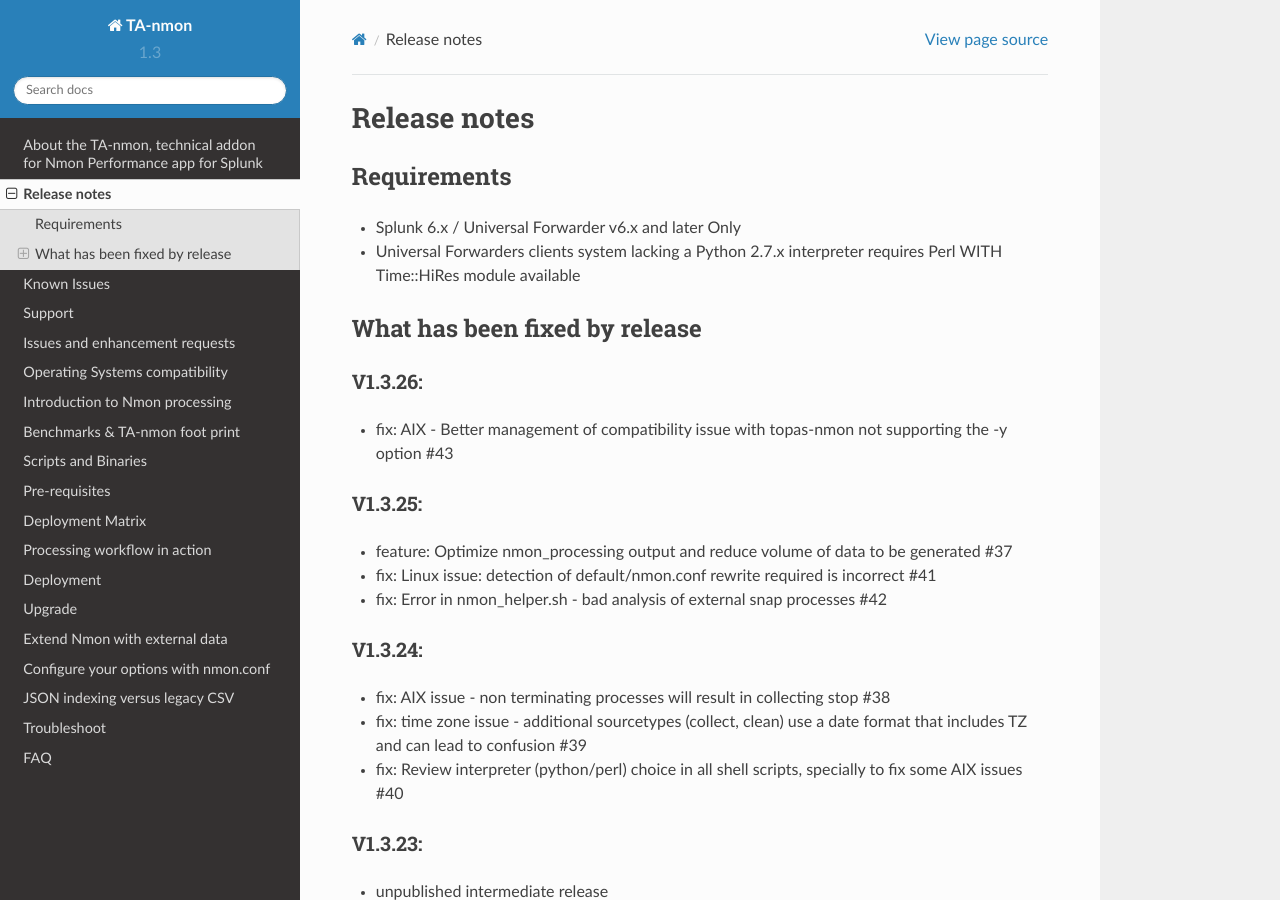
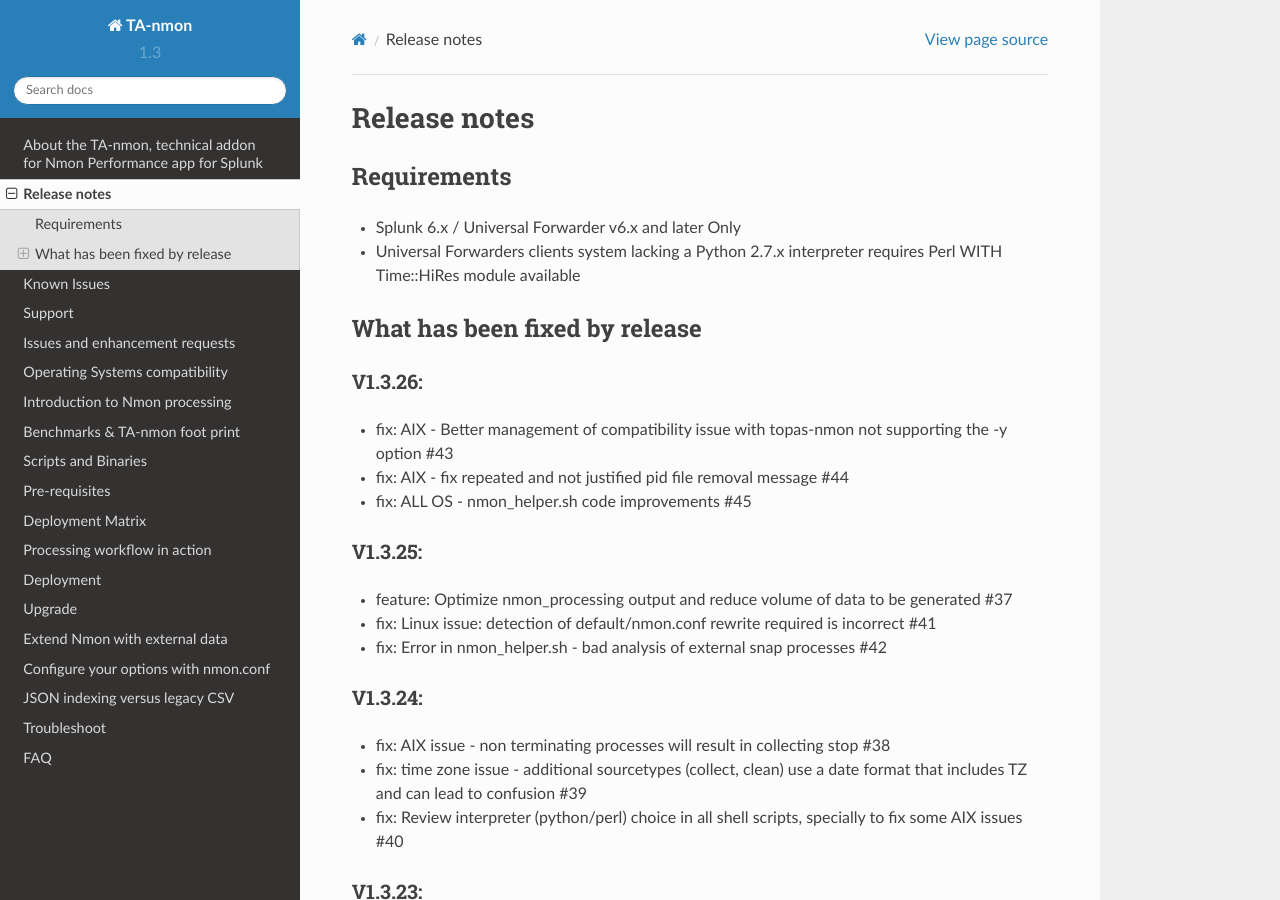
Before and after one commit to guilhemmarchand/TA-nmon, a Sphinx documentation site: the page built from docs/releasenotes.rst, in a window 1280 px wide and 900 px high. Built offline with Sphinx 7.4.7 and the Read the Docs theme 2.0.0, drawn with Linux system fonts in a browser that asks for light colours.

Commit message:
release notes update

```diff
--- a/docs/releasenotes.rst
+++ b/docs/releasenotes.rst
@@ -19,6 +19,8 @@
 ========
 
 - fix: AIX - Better management of compatibility issue with topas-nmon not supporting the -y option #43
+- fix: AIX - fix repeated and not justified pid file removal message #44
+- fix: ALL OS - nmon_helper.sh code improvements #45
 
 ========
 V1.3.25:
```
